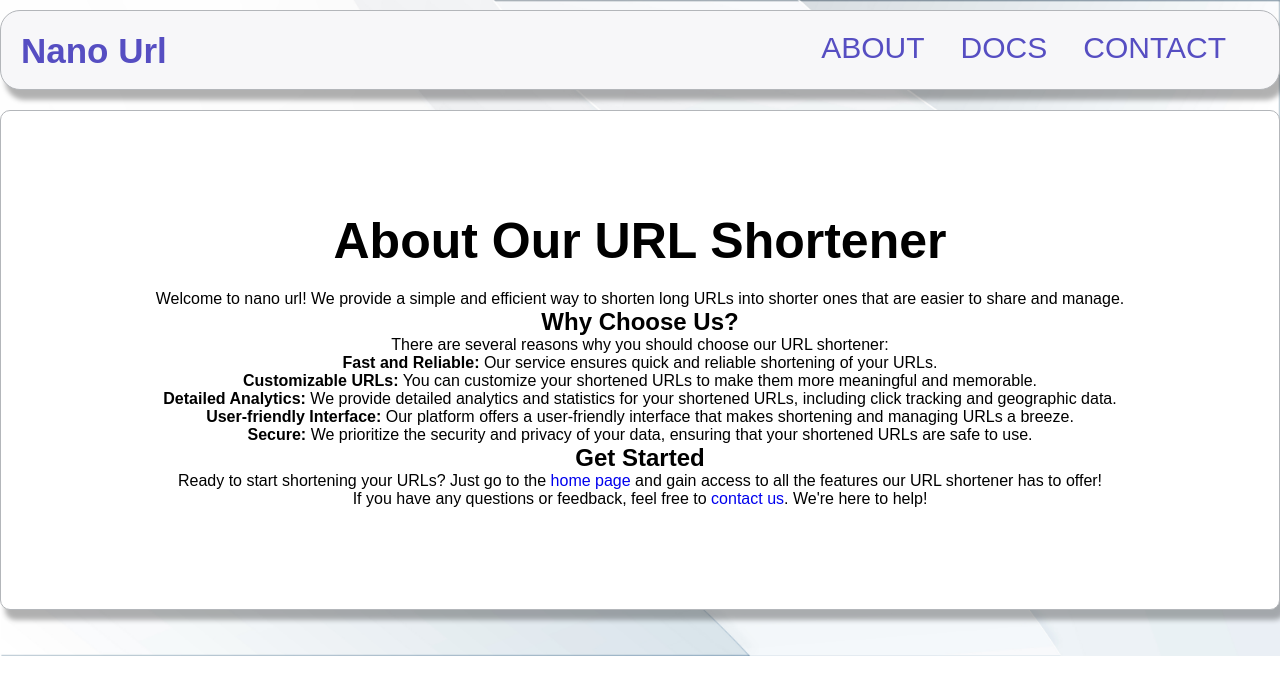
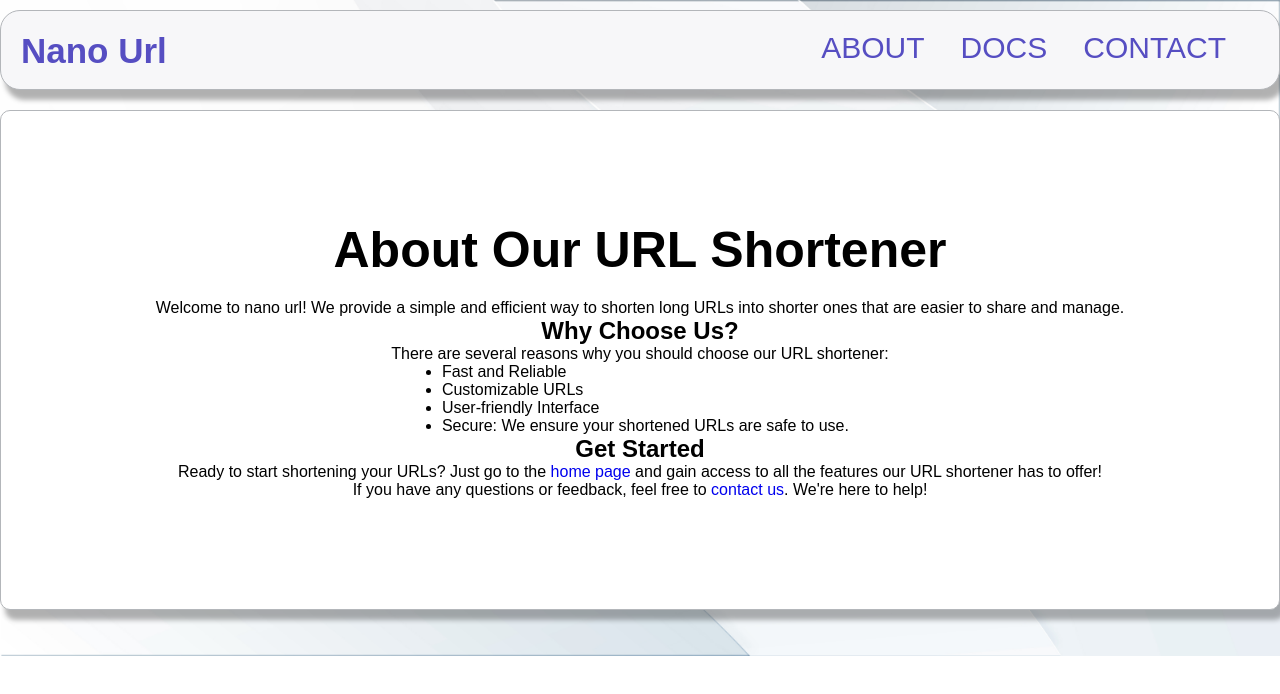
Before and after one commit to w1tchCrafter/nano-url, a React (Vite) app: page /about in a window 1280 px wide. Shown: the top 694 px of the page. Built offline with nearby package versions, Linux system fonts and the light colour scheme; a web font is replaced by a local one.

Commit message:
test about page style

```diff
--- a/src/App.jsx
+++ b/src/App.jsx
@@ -9,7 +9,7 @@ function App() {
       <Routes>
         <Route path="/" Component={Home}></Route>
         <Route path="/about" Component={About}></Route>
-        <Route path="docs" Component={Docs}></Route>
+        <Route path="/docs" Component={Docs}></Route>
       </Routes>
     </BrowserRouter>
   );
--- a/src/about.jsx
+++ b/src/about.jsx
@@ -17,29 +17,11 @@ export default function About() {
           <p>
             There are several reasons why you should choose our URL shortener:
           </p>
-          <ul>
-            <li>
-              <strong>Fast and Reliable:</strong> Our service ensures quick and
-              reliable shortening of your URLs.
-            </li>
-            <li>
-              <strong>Customizable URLs:</strong> You can customize your
-              shortened URLs to make them more meaningful and memorable.
-            </li>
-            <li>
-              <strong>Detailed Analytics:</strong> We provide detailed analytics
-              and statistics for your shortened URLs, including click tracking
-              and geographic data.
-            </li>
-            <li>
-              <strong>User-friendly Interface:</strong> Our platform offers a
-              user-friendly interface that makes shortening and managing URLs a
-              breeze.
-            </li>
-            <li>
-              <strong>Secure:</strong> We prioritize the security and privacy of
-              your data, ensuring that your shortened URLs are safe to use.
-            </li>
+          <ul className="features-list">
+            <li>Fast and Reliable</li>
+            <li>Customizable URLs</li>
+            <li>User-friendly Interface</li>
+            <li>Secure: We ensure your shortened URLs are safe to use.</li>
           </ul>
 
           <h2>Get Started</h2>
--- a/src/index.css
+++ b/src/index.css
@@ -7,7 +7,7 @@
 }
 
 body {
-    background: url('/background.jpg');
+  background: url("/background.jpg");
   background-repeat: no-repeat;
   background-size: cover;
   font-family: "Madimi One", sans-serif;
@@ -33,7 +33,7 @@ nav {
   margin-top: 10px;
   border-radius: 20px;
   background: #f7f7f9;
-    border: .3px solid #b3b6ba
+  border: 0.3px solid #b3b6ba;
 }
 
 nav ul {
@@ -53,7 +53,7 @@ nav ul li {
 
 nav a {
   border-radius: inherit;
-    transition: .5s linear;
+  transition: 0.5s linear;
 }
 
 nav a:hover {
@@ -61,7 +61,7 @@ nav a:hover {
   background: #564ec2;
 }
 
-nav ul li a{
+nav ul li a {
   color: #564ec2;
   font-size: 30px;
   padding: 7px 13px;
@@ -72,14 +72,16 @@ nav ul li a{
 .container {
   margin-top: 15px;
   border-radius: 10px;
-    border: .3px solid #b3b6ba;
+  border: 0.3px solid #b3b6ba;
   max-width: 1300px;
   padding: 20px;
   height: 250px;
   background-color: #f7f7f9;
 }
 
-.container, .about, nav {
+.container,
+.about,
+nav {
   box-shadow: 5px 10px 5px rgb(0, 0, 0, 0.3);
 }
 
@@ -92,7 +94,7 @@ nav ul li a{
   width: 80%;
   height: 40px;
   border-radius: 10px;
-    border: .1px solid #b3b6ba;
+  border: 0.1px solid #b3b6ba;
   margin-right: 5px;
   font-size: 15px;
 }
@@ -113,7 +115,8 @@ form button:hover {
   background-color: #564ec2;
 }
 
-.container input, button {
+.container input,
+button {
   box-shadow: 4px 7px 5px rgb(0, 0, 0, 0.1);
   font-family: "Madimi One", sans-serif;
 }
@@ -123,7 +126,7 @@ form button:hover {
   padding: 5px;
   width: 50%;
   margin-top: 10px;
-    border: .1px solid #b3b6ba;
+  border: 0.1px solid #b3b6ba;
   border-radius: 15px;
   box-shadow: 4px 7px 5px rgb(0, 0, 0, 0.1);
   overflow-y: scroll;
@@ -132,7 +135,7 @@ form button:hover {
 .url-container {
   padding: 15px;
   background: #fff;
-    border: .1px solid #b3b6ba;
+  border: 0.1px solid #b3b6ba;
   border-radius: 10px;
   margin: 1px;
   color: #564ec2;
@@ -162,7 +165,7 @@ svg {
 .about {
   height: 500px;
   background: #fff;
-    border: .1px solid #b3b6ba;
+  border: 0.1px solid #b3b6ba;
   border-radius: 10px;
   margin-top: 20px;
   padding: 20px;
@@ -176,3 +179,15 @@ svg {
   margin-bottom: 20px;
   top: 10px;
 }
+
+.about .features-list {
+    list-style: disc;
+    text-align: left;
+    width: 50%;
+    left: 34%;
+    position: relative;
+}
+
+.about .features-list li {
+  list-style-type: disc;
+}
```
Lines whose indentation alone changed are shown as unchanged.
